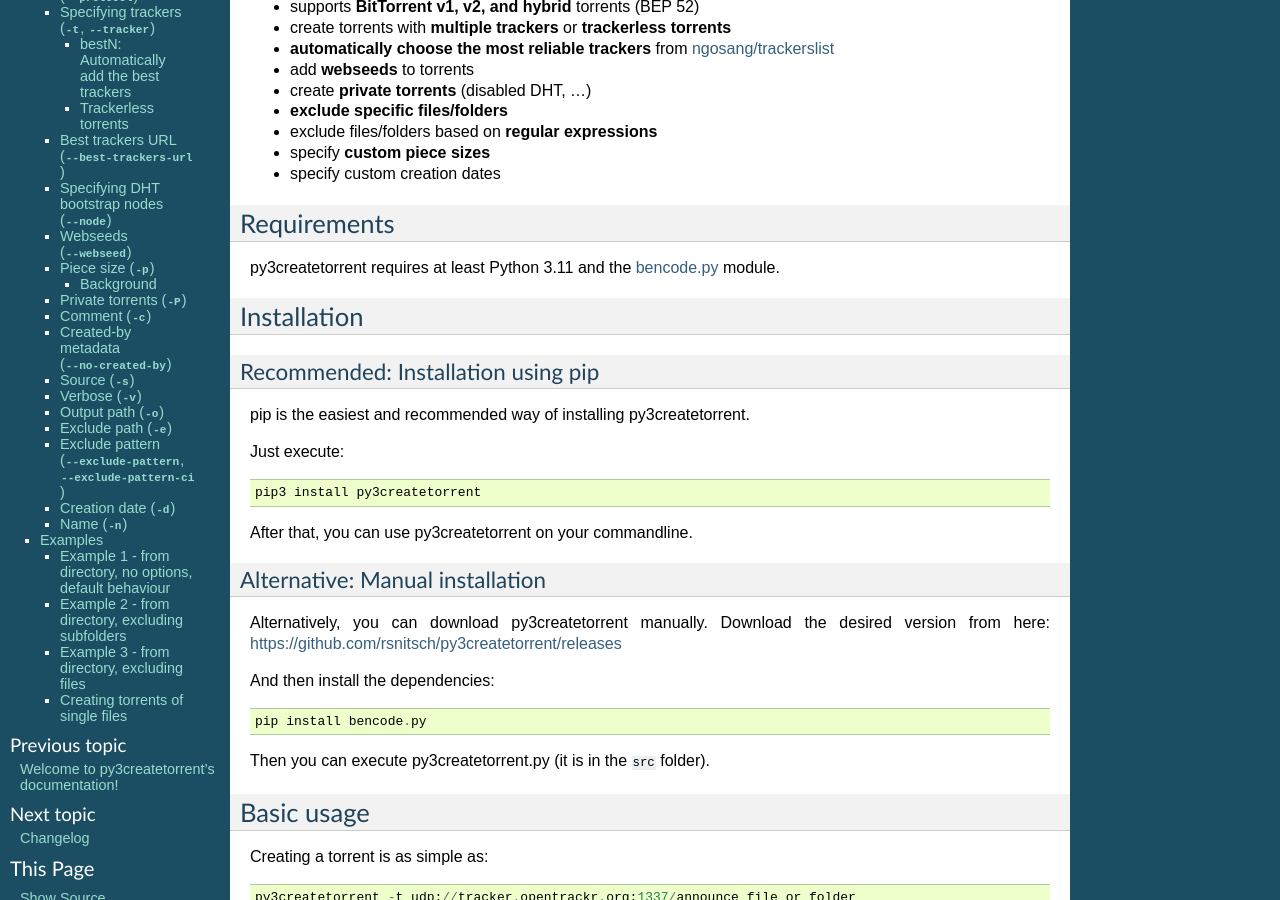
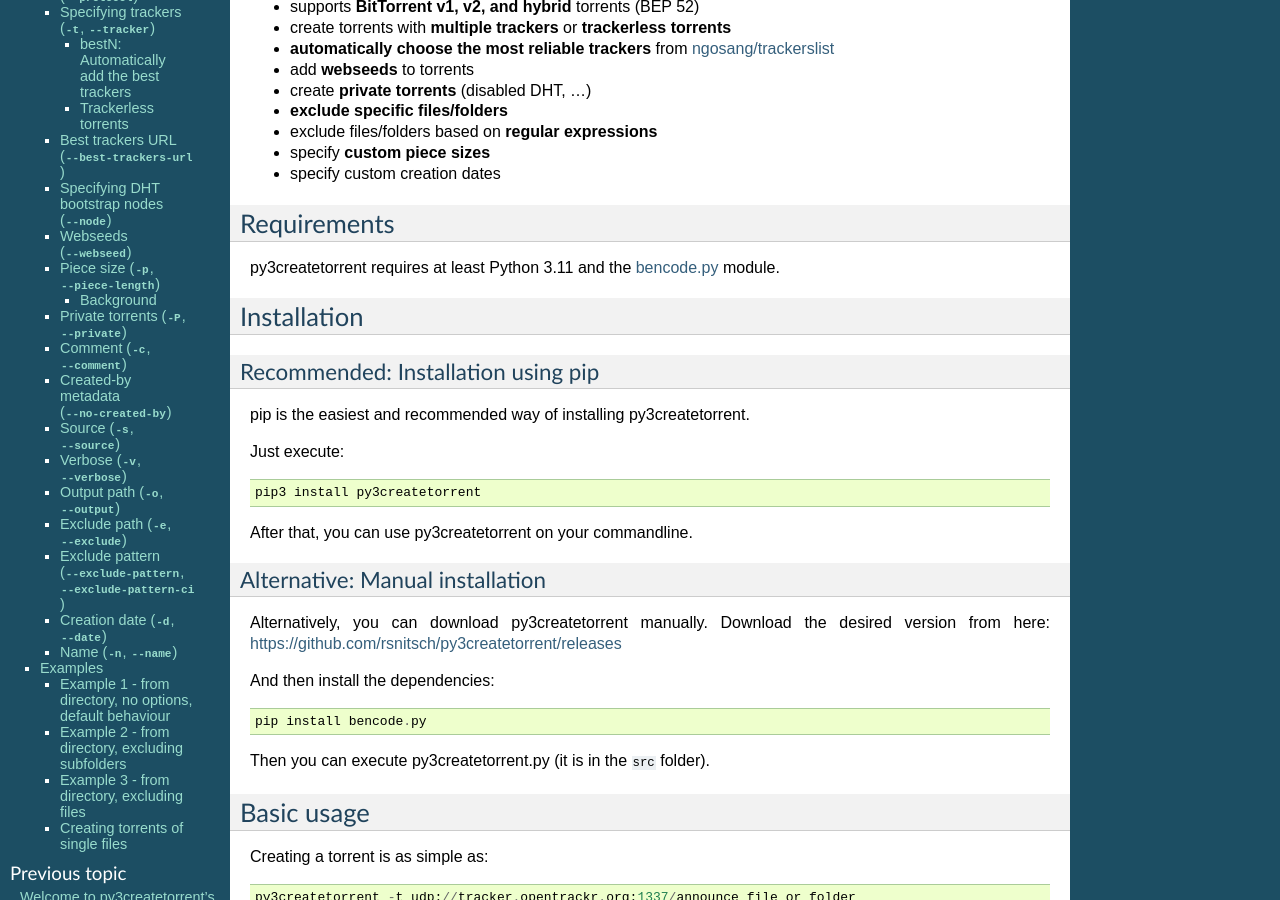
Before and after one commit to rsnitsch/py3createtorrent, a Sphinx documentation site: the page built from docs/source/user.rst, in a window 1280 px wide and 900 px high, scrolled down 262 px. Built offline with Sphinx 7.4.7, drawn with Linux system fonts in a browser that asks for light colours; some of the changed text lies outside the part shown.

Commit message:
Add non-abbreviated option variants to headings

```diff
--- a/docs/source/user.rst
+++ b/docs/source/user.rst
@@ -191,8 +191,8 @@ One or multiple HTTP/FTP URLs can be added as GetRight-style webseeds (stored in
 
     py3createtorrent --webseed https://example.com/files/ my_data_folder/
 
-Piece size (``-p``)
-^^^^^^^^^^^^^^^^^^^
+Piece size (``-p``, ``--piece-length``)
+^^^^^^^^^^^^^^^^^^^^^^^^^^^^^^^^^^^^^^^
 
 This switch allows you to specify a custom piece size in KiB (must be a power of two and at least 16 KiB). The piece size should be
 chosen with care, because it affects the following properties:
@@ -235,15 +235,15 @@ completely can be shared with other peers). Therefore, if the piece size is
 large, it will take longer for any peer to finish downloading a piece and to be
 able to share this piece with other peers.
 
-Private torrents (``-P``)
-^^^^^^^^^^^^^^^^^^^^^^^^^
+Private torrents (``-P``, ``--private``)
+^^^^^^^^^^^^^^^^^^^^^^^^^^^^^^^^^^^^^^^^
 
 Private torrents force the BitTorrent clients to only use the specified trackers
 for discovering other peers. Advanced peer discovery methods like DHT or
 peer list exchange are effectively disabled.
 
-Comment (``-c``)
-^^^^^^^^^^^^^^^^
+Comment (``-c``, ``--comment``)
+^^^^^^^^^^^^^^^^^^^^^^^^^^^^^^^
 
 The comment is a short text stored in the .torrent file and displayed by most
 BitTorrent clients in the torrent info. If omitted, no ``comment`` field is added.
@@ -254,8 +254,8 @@ Created-by metadata (``--no-created-by``)
 By default, py3createtorrent sets the ``created by`` metainfo field to ``py3createtorrent v<version>``.
 Use ``--no-created-by`` to omit this field completely.
 
-Source (``-s``)
-^^^^^^^^^^^^^^^
+Source (``-s``, ``--source``)
+^^^^^^^^^^^^^^^^^^^^^^^^^^^^^
 
 The source field is a non-standard metainfo field used by private trackers to
 reduce issues (such as misreported stats) caused by cross-seeding.  For
@@ -263,16 +263,16 @@ private trackers that forbid their torrent files from being uploaded elsewhere,
 it ensures that torrent files uploaded to the tracker from a different source
 are unique to the private tracker.
 
-Verbose (``-v``)
-^^^^^^^^^^^^^^^^
+Verbose (``-v``, ``--verbose``)
+^^^^^^^^^^^^^^^^^^^^^^^^^^^^^^^
 
 Verbose mode makes py3createtorrent report about the individual steps it is
 undertaking while creating the .torrent file.
 
 This is particularly useful for debugging purposes.
 
-Output path (``-o``)
-^^^^^^^^^^^^^^^^^^^^
+Output path (``-o``, ``--output``)
+^^^^^^^^^^^^^^^^^^^^^^^^^^^^^^^^^^
 
 The output path is either the directory in which the .torrent file should be
 saved or the complete path to the destination .torrent file. In the former
@@ -284,8 +284,8 @@ overwritten (using the ``-n`` switch). (In the latter case, the name of the
 By default, py3createtorrent uses the current working directory as the output
 directory.
 
-Exclude path (``-e``)
-^^^^^^^^^^^^^^^^^^^^^
+Exclude path (``-e``, ``--exclude``)
+^^^^^^^^^^^^^^^^^^^^^^^^^^^^^^^^^^^^
 
 This allows for the exclusion of specific files or directories.
 
@@ -303,8 +303,8 @@ using forward slashes (``/``).
 The switches may be used repeatedly to specify multiple exclusion patterns.
 Use ``--exclude-pattern-ci`` for case-insensitive matching.
 
-Creation date (``-d``)
-^^^^^^^^^^^^^^^^^^^^^^
+Creation date (``-d``, ``--date``)
+^^^^^^^^^^^^^^^^^^^^^^^^^^^^^^^^^^
 
 This switch allows you to overwrite the creation date saved in the .torrent
 file. You can fake any creation date you like.
@@ -315,8 +315,8 @@ The creation date is specified as `UNIX timestamp
 You can disable storing a creation date altogether by providing a timestamp
 of -2.
 
-Name (``-n``)
-^^^^^^^^^^^^^
+Name (``-n``, ``--name``)
+^^^^^^^^^^^^^^^^^^^^^^^^^
 
 This setting overwrites the file or directory name stored inside the .torrent
 file. **Thus it affects the file or directory name that will be presented
```
